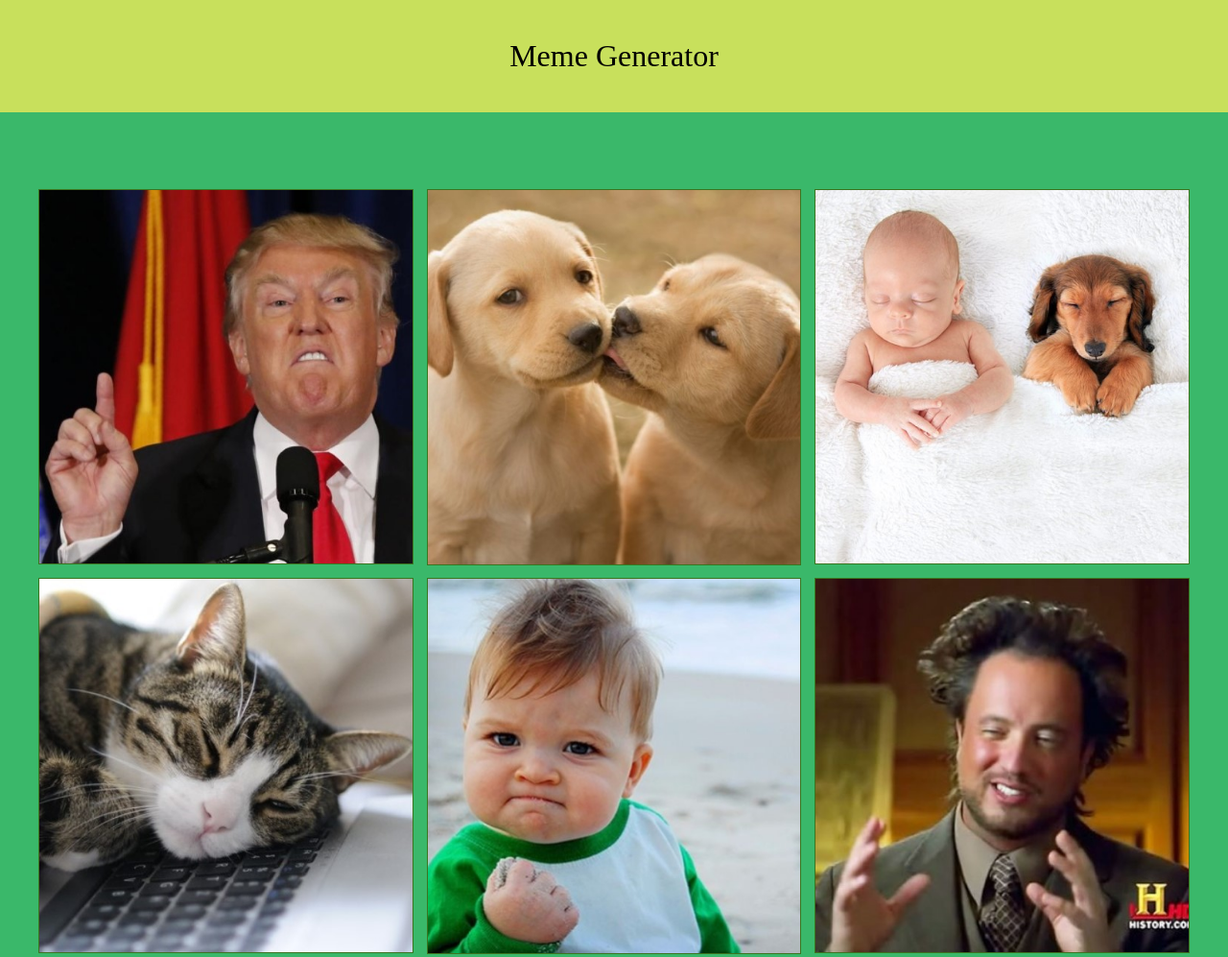
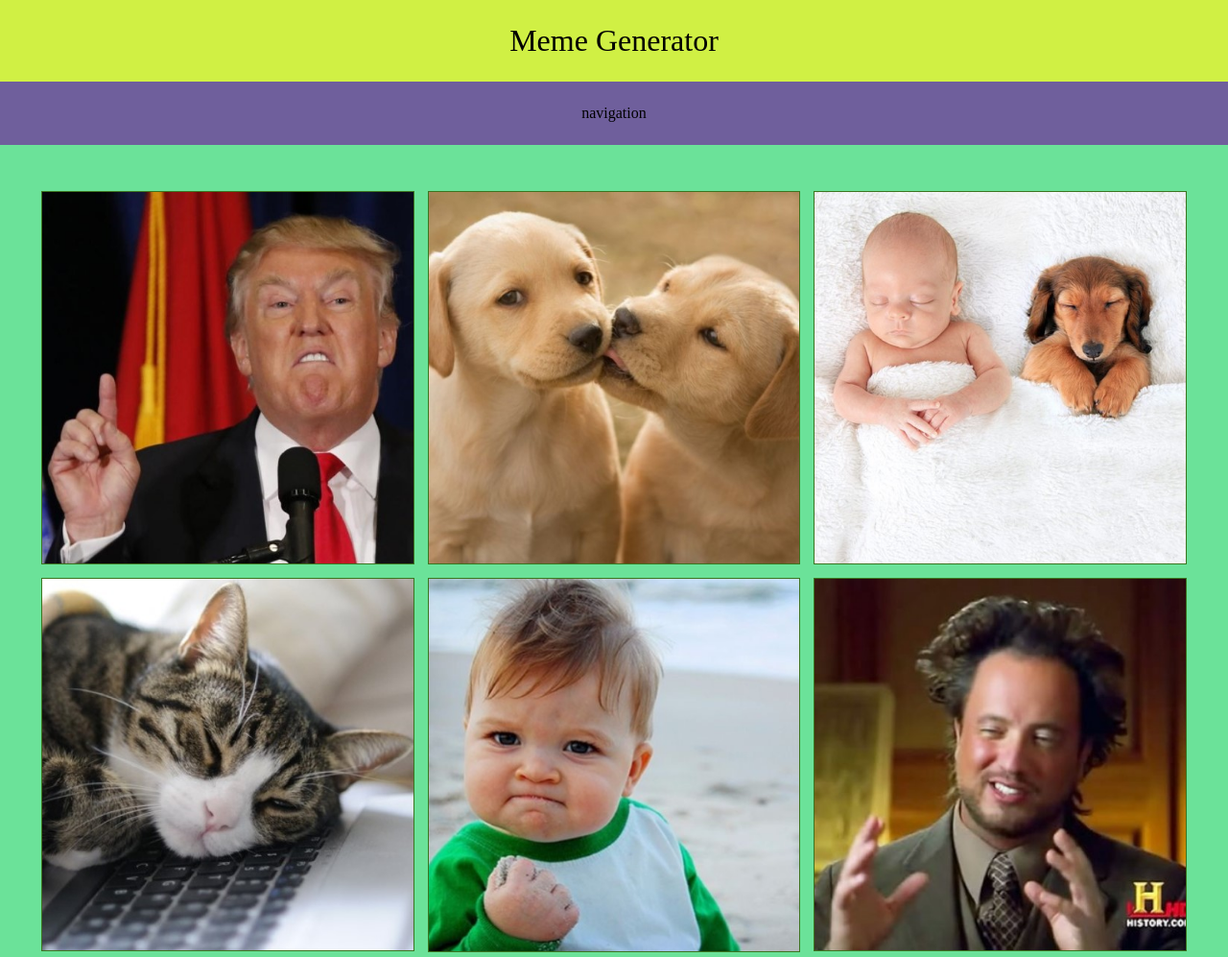
Before and after one commit to ofekmeshulam46-bot/Sprint-2-project, a plain HTML site: page index.html in a window 1280 px wide. Shown: the top 997 px of the page at 96% size. Drawn offline with Linux system fonts and the light colour scheme.

Commit message:
add nav-bar space

```diff
--- a/index.html
+++ b/index.html
@@ -9,6 +9,8 @@
   <body onload="onInit()" onresize="onResize()" class="main-layout">
     <header class="main-header full">Meme Generator</header>
 
+
+    <nav class="main-nav full">navigation</nav>
     <div class="editor-inputs" style="display: none">
       <label for="upload">Upload img from local:</label>
       <input
--- a/styles/basics/base.css
+++ b/styles/basics/base.css
@@ -10,7 +10,7 @@ html {
 
 
 body {
-  background-color: rgb(58, 184, 106);
+  background-color: rgb(107, 226, 153);
   margin: 0;
 }
 
--- a/styles/basics/layout.css
+++ b/styles/basics/layout.css
@@ -1,7 +1,7 @@
 .main-layout {
     display: grid;
     grid-template-columns:
-        2.5rem minmax(auto, 1fr) 2.5rem;
+        2.7rem minmax(auto, 1fr) 2.7rem;
 
     >*:not(.full) {
         grid-column: 2;
--- a/styles/components/main-header.css
+++ b/styles/components/main-header.css
@@ -1,9 +1,8 @@
 
 
 .main-header{
-    padding: 2.5rem;
+    padding: 1.5rem;
     font-size: 2rem;
-    background-color: rgb(200, 224, 92);
-    margin-block-end: 5rem;
+    background-color: rgb(208, 240, 68);
 
 }
--- /dev/null
+++ b/styles/components/main-nav.css
@@ -0,0 +1,7 @@
+.main-nav {
+    text-align: center;
+    background-color: rgb(111, 95, 156);
+    padding: 1.5rem;
+    margin-block-end: 3rem;
+
+}
--- a/styles/styles.css
+++ b/styles/styles.css
@@ -11,6 +11,8 @@
 @import url('/styles/components/canvas.css');
 @import url('/styles/components/image-gallery.css');
 @import url('/styles/components/main-header.css');
+@import url('/styles/components/main-nav.css');
+
 
 
 
```
